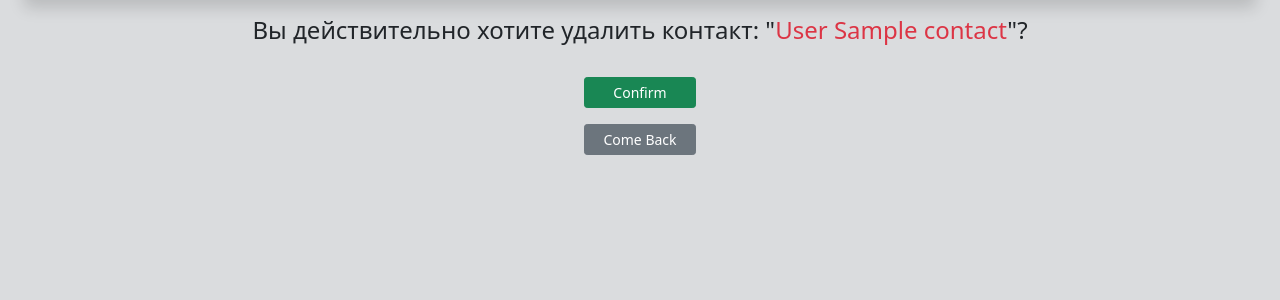
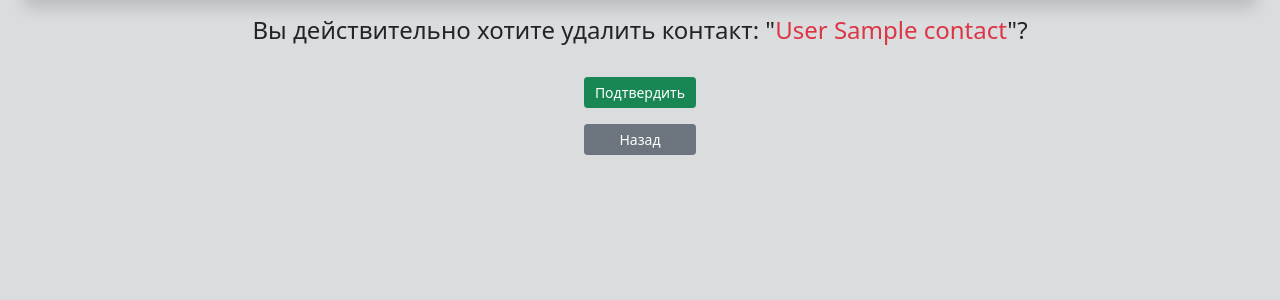
Before and after one commit to ArtMot99/AdressBook, a Django app: a page that uses address/templates/address/contact_delete.html in a window 1280 px wide. Shown: the part 96-396 px from the top of the page. Run offline with Django 4.2, Linux system fonts and the light colour scheme; tables that the repository leaves empty hold one stand-in row (values such as "Sample post"); some libraries are stand-ins or nearby versions.

Commit message:
Русифицирована кнопка подтверждения)

```diff
--- a/address/templates/address/contact_delete.html
+++ b/address/templates/address/contact_delete.html
@@ -8,8 +8,8 @@
         <form method="post">
             {% csrf_token %}
             <h4>Вы действительно хотите удалить контакт: "<span class="text-danger">{{ object.surname }}</span> <span class="text-danger">{{ object.name }}</span>"?</h4><br>
-            <input class="btn mb-3 btn-success btn-sm" role="button" style="width: 7rem" type="submit" value="Confirm"><br>
-            <a class="btn mb-3 btn-secondary btn-sm" role="button" style="width: 7rem" href="{% url 'info' slug=contact.slug %}">Come Back</a>
+            <input class="btn mb-3 btn-success btn-sm" role="button" style="width: 7rem" type="submit" value="Подтвердить"><br>
+            <a class="btn mb-3 btn-secondary btn-sm" role="button" style="width: 7rem" href="{% url 'info' slug=contact.slug %}">Назад</a>
         </form>
     </div>
 {% endblock %}
```
